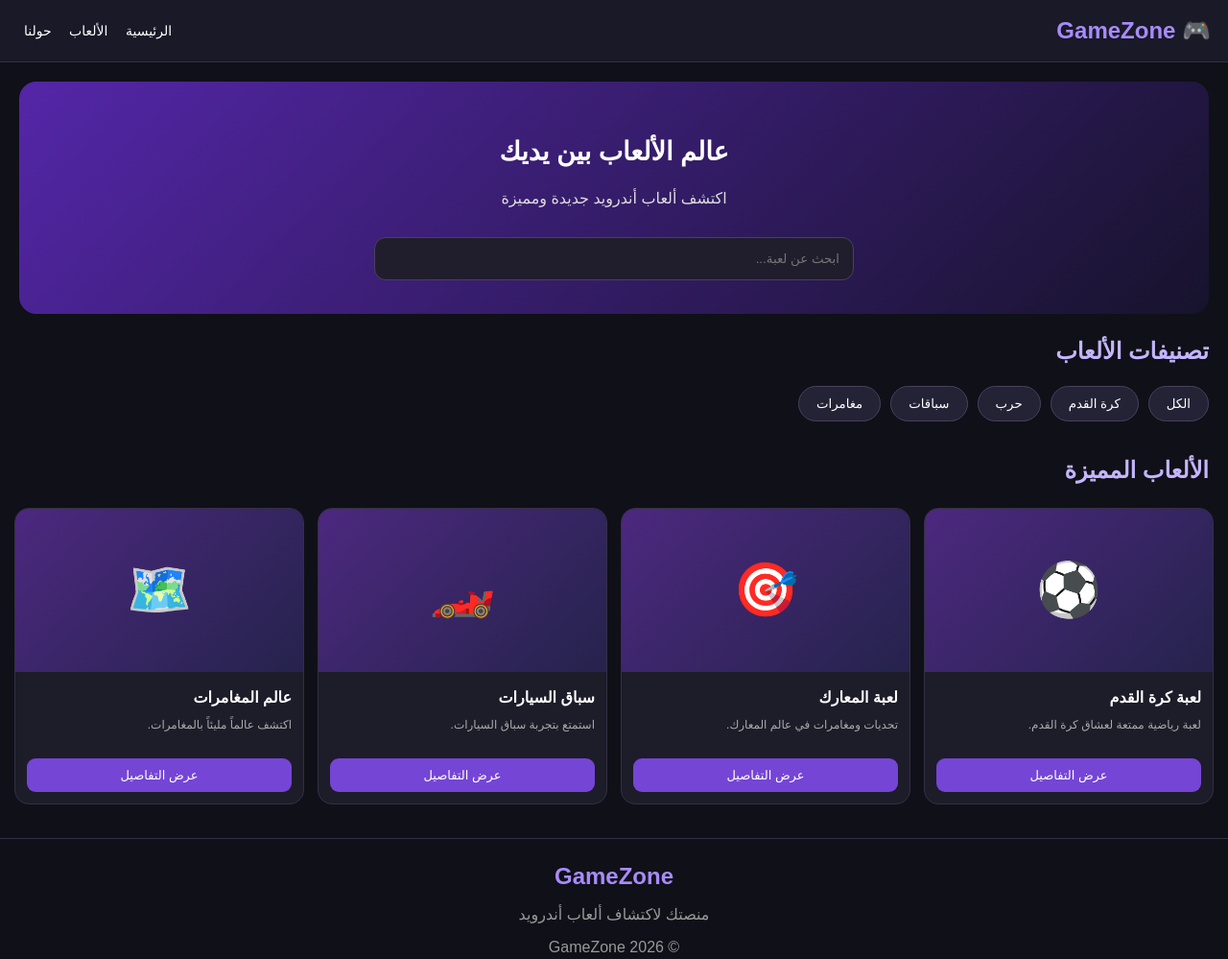
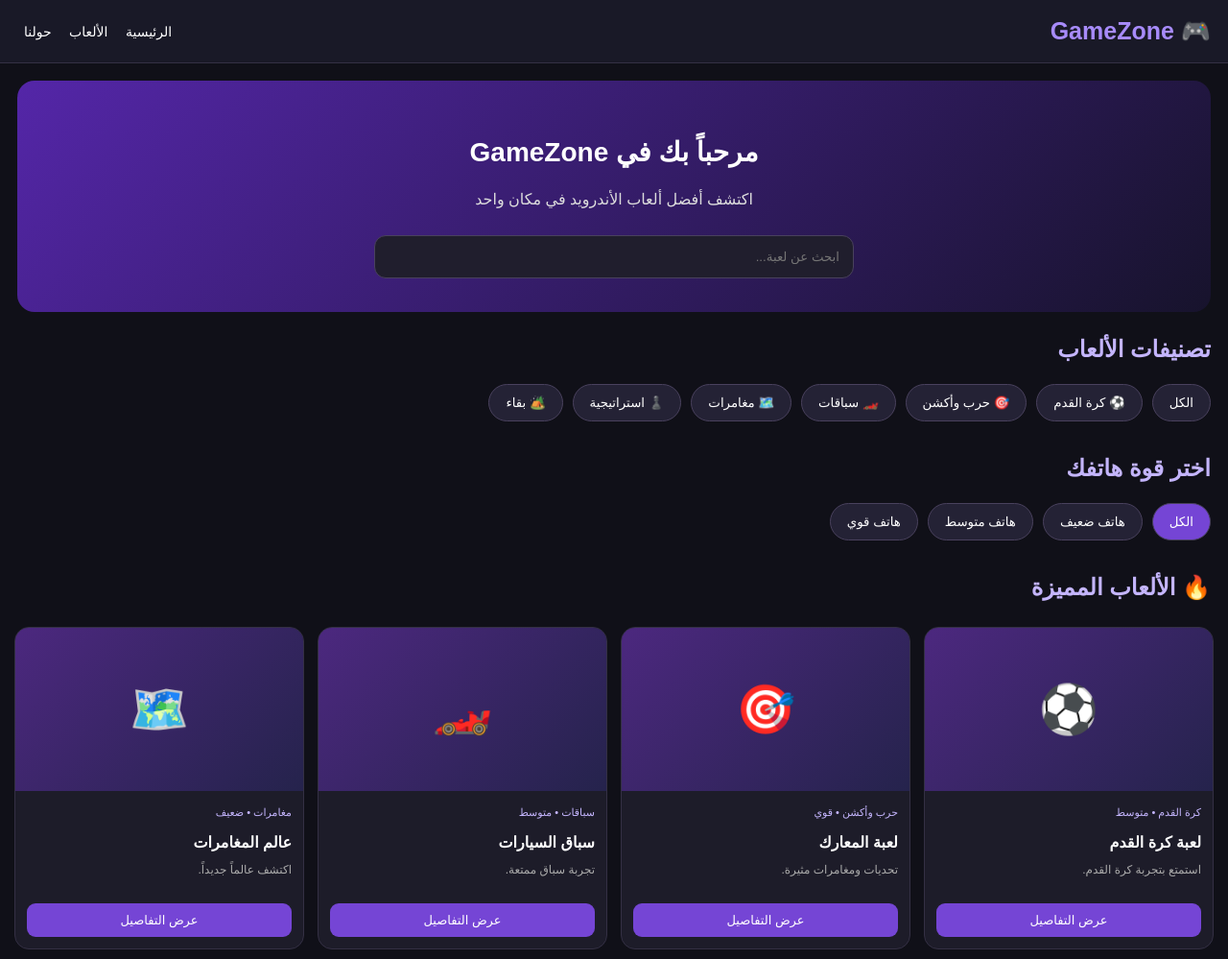
Before and after one commit to ABD743/GameZone-story, a plain HTML site: page index.html in a window 1280 px wide. Shown: the top 999 px of the page at 96% size. Drawn offline with Linux system fonts and the light colour scheme.

Commit message:
Update index.html

```diff
--- a/index.html
+++ b/index.html
@@ -4,173 +4,172 @@
 <head>
 <meta charset="UTF-8">
 <meta name="viewport" content="width=device-width, initial-scale=1.0">
-<title>GameZone | متجر الألعاب</title>
+<title>GameZone | عالم الألعاب</title>
 
 <style>
-* {
- box-sizing: border-box;
+*{box-sizing:border-box}
+
+body{
+ margin:0;
+ background:#101018;
+ color:white;
+ font-family:Arial,sans-serif;
 }
 
-body {
- margin: 0;
- background: #101018;
- color: white;
- font-family: Arial, sans-serif;
+header{
+ background:#191927;
+ padding:18px;
+ display:flex;
+ justify-content:space-between;
+ align-items:center;
+ flex-wrap:wrap;
+ gap:12px;
+ border-bottom:1px solid #343044;
 }
 
-header {
- background: #191927;
- padding: 18px;
- border-bottom: 1px solid #343044;
- display: flex;
- justify-content: space-between;
- align-items: center;
- flex-wrap: wrap;
- gap: 12px;
+.logo{
+ color:#a78bfa;
+ font-size:25px;
+ font-weight:bold;
 }
 
-.logo {
- font-size: 24px;
- font-weight: bold;
- color: #a78bfa;
+nav a{
+ color:white;
+ text-decoration:none;
+ margin:7px;
+ font-size:14px;
 }
 
-nav a {
- color: white;
- text-decoration: none;
- margin: 7px;
- font-size: 14px;
+.hero{
+ margin:18px;
+ padding:35px 15px;
+ border-radius:18px;
+ text-align:center;
+ background:linear-gradient(135deg,#5426a8,#17132c);
 }
 
-.hero {
- margin: 20px;
- padding: 35px 15px;
- border-radius: 18px;
- background: linear-gradient(135deg,#5426a8,#17132c);
- text-align: center;
+.hero h1{font-size:28px}
+.hero p{color:#ddd}
+
+.search{
+ width:90%;
+ max-width:500px;
+ padding:14px;
+ border-radius:12px;
+ border:1px solid #49415d;
+ background:#201e2d;
+ color:white;
+ margin-top:12px;
 }
 
-.hero h1 {
- font-size: 27px;
+h2{
+ color:#c4b5fd;
+ margin:25px 18px 12px;
 }
 
-.hero p {
- color: #ddd;
+.categories{
+ display:flex;
+ gap:10px;
+ overflow-x:auto;
+ padding:10px 18px;
 }
 
-.search {
- width: 90%;
- max-width: 500px;
- padding: 14px;
- border: 1px solid #49415d;
- border-radius: 12px;
- background: #201e2d;
- color: white;
- margin-top: 15px;
+.categories button,
+.filter button{
+ background:#242235;
+ color:white;
+ border:1px solid #49415d;
+ border-radius:20px;
+ padding:11px 17px;
+ white-space:nowrap;
+ cursor:pointer;
 }
 
-h2 {
- margin: 25px 20px 10px;
- color: #c4b5fd;
+.categories button:hover,
+.filter button:hover,
+.filter button.active{
+ background:#7545d5;
 }
 
-.categories {
- display: flex;
- gap: 10px;
- overflow-x: auto;
- padding: 12px 20px;
+.filter{
+ display:flex;
+ gap:10px;
+ overflow-x:auto;
+ padding:10px 18px;
 }
 
-.categories button {
- background: #242235;
- color: white;
- border: 1px solid #49415d;
- border-radius: 20px;
- padding: 10px 18px;
- white-space: nowrap;
- cursor: pointer;
+.games{
+ display:grid;
+ grid-template-columns:repeat(2,minmax(0,1fr));
+ gap:14px;
+ padding:15px;
 }
 
-.categories button:hover {
- background: #7545d5;
+.card{
+ background:#1d1c29;
+ border:1px solid #343044;
+ border-radius:15px;
+ overflow:hidden;
 }
 
-.games {
- display: grid;
- grid-template-columns: repeat(2,minmax(0,1fr));
- gap: 14px;
- padding: 15px;
+.cover{
+ height:120px;
+ display:flex;
+ align-items:center;
+ justify-content:center;
+ font-size:50px;
+ background:linear-gradient(135deg,#4c287f,#25234c);
 }
 
-.card {
- background: #1d1c29;
- border: 1px solid #343044;
- border-radius: 15px;
- overflow: hidden;
- min-width: 0;
+.info{padding:12px}
+
+.info h3{
+ margin:5px 0;
+ font-size:16px;
 }
 
-.cover {
- height: 125px;
- display: flex;
- align-items: center;
- justify-content: center;
- font-size: 55px;
- background: linear-gradient(135deg,#4c287f,#25234c);
+.info p{
+ color:#aaa;
+ font-size:12px;
+ min-height:30px;
 }
 
-.info {
- padding: 12px;
+.tag{
+ display:inline-block;
+ color:#c4b5fd;
+ font-size:11px;
+ margin-bottom:10px;
 }
 
-.info h3 {
- margin: 5px 0;
- font-size: 16px;
+.download{
+ display:block;
+ background:#7545d5;
+ color:white;
+ padding:10px;
+ border-radius:9px;
+ text-decoration:none;
+ text-align:center;
+ font-size:13px;
 }
 
-.info p {
- font-size: 12px;
- color: #aaa;
- min-height: 30px;
+.empty{
+ display:none;
+ text-align:center;
+ padding:25px;
+ color:#aaa;
 }
 
-.download {
- display: block;
- text-align: center;
- background: #7545d5;
- color: white;
- padding: 10px;
- border-radius: 9px;
- text-decoration: none;
- font-size: 13px;
+footer{
+ text-align:center;
+ padding:25px;
+ color:#999;
+ border-top:1px solid #343044;
+ margin-top:25px;
 }
 
-.download:hover {
- background: #9365ef;
-}
-
-.empty {
- display: none;
- text-align: center;
- color: #aaa;
- padding: 25px;
-}
-
-footer {
- text-align: center;
- padding: 25px;
- color: #999;
- border-top: 1px solid #343044;
- margin-top: 20px;
-}
-
-@media(min-width:700px) {
- .games {
-  grid-template-columns: repeat(4,1fr);
- }
- .cover {
-  height: 170px;
- }
+@media(min-width:700px){
+ .games{grid-template-columns:repeat(4,1fr)}
+ .cover{height:170px}
 }
 </style>
 </head>
@@ -187,8 +186,8 @@ footer {
 </header>
 
 <section class="hero">
- <h1>عالم الألعاب بين يديك</h1>
- <p>اكتشف ألعاب أندرويد جديدة ومميزة</p>
+ <h1>مرحباً بك في GameZone</h1>
+ <p>اكتشف أفضل ألعاب الأندرويد في مكان واحد</p>
  <input class="search" id="search"
  placeholder="ابحث عن لعبة..."
  oninput="filterGames()">
@@ -198,96 +197,144 @@ footer {
 
 <div class="categories">
  <button onclick="filterCategory('all')">الكل</button>
- <button onclick="filterCategory('كرة قدم')">كرة القدم</button>
- <button onclick="filterCategory('حرب')">حرب</button>
- <button onclick="filterCategory('سباق')">سباقات</button>
- <button onclick="filterCategory('مغامرات')">مغامرات</button>
+ <button onclick="filterCategory('كرة قدم')">⚽ كرة القدم</button>
+ <button onclick="filterCategory('حرب')">🎯 حرب وأكشن</button>
+ <button onclick="filterCategory('سباق')">🏎️ سباقات</button>
+ <button onclick="filterCategory('مغامرات')">🗺️ مغامرات</button>
+ <button onclick="filterCategory('استراتيجية')">♟️ استراتيجية</button>
+ <button onclick="filterCategory('بقاء')">🏕️ بقاء</button>
 </div>
 
-<h2 id="games">الألعاب المميزة</h2>
+<h2>اختر قوة هاتفك</h2>
+
+<div class="filter">
+ <button class="active" onclick="filterPower('all',this)">الكل</button>
+ <button onclick="filterPower('ضعيف',this)">هاتف ضعيف</button>
+ <button onclick="filterPower('متوسط',this)">هاتف متوسط</button>
+ <button onclick="filterPower('قوي',this)">هاتف قوي</button>
+</div>
+
+<h2 id="games">🔥 الألعاب المميزة</h2>
 
 <div class="games" id="gameList">
 
- <div class="card" data-category="كرة قدم">
+ <div class="card" data-category="كرة قدم" data-power="متوسط">
   <div class="cover">⚽</div>
   <div class="info">
+   <span class="tag">كرة القدم • متوسط</span>
    <h3>لعبة كرة القدم</h3>
-   <p>لعبة رياضية ممتعة لعشاق كرة القدم.</p>
+   <p>استمتع بتجربة كرة القدم.</p>
    <a class="download" href="game.html?id=1">عرض التفاصيل</a>
   </div>
  </div>
 
- <div class="card" data-category="حرب">
+ <div class="card" data-category="حرب" data-power="قوي">
   <div class="cover">🎯</div>
   <div class="info">
+   <span class="tag">حرب وأكشن • قوي</span>
    <h3>لعبة المعارك</h3>
-   <p>تحديات ومغامرات في عالم المعارك.</p>
+   <p>تحديات ومغامرات مثيرة.</p>
    <a class="download" href="game.html?id=2">عرض التفاصيل</a>
   </div>
  </div>
 
- <div class="card" data-category="سباق">
+ <div class="card" data-category="سباق" data-power="متوسط">
   <div class="cover">🏎️</div>
   <div class="info">
+   <span class="tag">سباقات • متوسط</span>
    <h3>سباق السيارات</h3>
-   <p>استمتع بتجربة سباق السيارات.</p>
+   <p>تجربة سباق ممتعة.</p>
    <a class="download" href="game.html?id=3">عرض التفاصيل</a>
   </div>
  </div>
 
- <div class="card" data-category="مغامرات">
+ <div class="card" data-category="مغامرات" data-power="ضعيف">
   <div class="cover">🗺️</div>
   <div class="info">
+   <span class="tag">مغامرات • ضعيف</span>
    <h3>عالم المغامرات</h3>
-   <p>اكتشف عالماً مليئاً بالمغامرات.</p>
+   <p>اكتشف عالماً جديداً.</p>
    <a class="download" href="game.html?id=4">عرض التفاصيل</a>
+  </div>
+ </div>
+
+ <div class="card" data-category="استراتيجية" data-power="ضعيف">
+  <div class="cover">♟️</div>
+  <div class="info">
+   <span class="tag">استراتيجية • ضعيف</span>
+   <h3>لعبة الاستراتيجية</h3>
+   <p>خطط وحقق الانتصار.</p>
+   <a class="download" href="game.html?id=5">عرض التفاصيل</a>
+  </div>
+ </div>
+
+ <div class="card" data-category="بقاء" data-power="متوسط">
+  <div class="cover">🏕️</div>
+  <div class="info">
+   <span class="tag">بقاء • متوسط</span>
+   <h3>لعبة البقاء</h3>
+   <p>استكشف العالم واجمع الموارد.</p>
+   <a class="download" href="game.html?id=6">عرض التفاصيل</a>
   </div>
  </div>
 
 </div>
 
 <div class="empty" id="empty">
- لا توجد ألعاب مطابقة للبحث.
+ لا توجد ألعاب مطابقة.
 </div>
 
 <footer id="about">
- <div class="logo">GameZone</div>
- <p>منصتك لاكتشاف ألعاب أندرويد</p>
+ <div class="logo">GameZone 🎮</div>
+ <p>وجهتك لاكتشاف ألعاب الأندرويد</p>
  <p>© 2026 GameZone</p>
 </footer>
 
 <script>
-function filterGames() {
- const q = document.getElementById('search').value.toLowerCase();
 
- document.querySelectorAll('.card').forEach(card => {
-  card.style.display =
-   card.innerText.toLowerCase().includes(q) ? '' : 'none';
+let selectedCategory='all';
+let selectedPower='all';
+
+function updateGames(){
+ const cards=document.querySelectorAll('.card');
+ let visible=0;
+ const q=document.getElementById('search').value.toLowerCase();
+
+ cards.forEach(card=>{
+  const matchText=card.innerText.toLowerCase().includes(q);
+  const matchCategory=selectedCategory==='all' ||
+   card.dataset.category===selectedCategory;
+  const matchPower=selectedPower==='all' ||
+   card.dataset.power===selectedPower;
+
+  const show=matchText && matchCategory && matchPower;
+  card.style.display=show?'':'none';
+  if(show) visible++;
  });
 
- checkEmpty();
+ document.getElementById('empty').style.display=
+  visible?'none':'block';
 }
 
-function filterCategory(category) {
- document.getElementById('search').value = '';
-
- document.querySelectorAll('.card').forEach(card => {
-  card.style.display =
-   (category === 'all' || card.dataset.category === category)
-   ? '' : 'none';
- });
-
- checkEmpty();
+function filterGames(){
+ updateGames();
 }
 
-function checkEmpty() {
- const cards = [...document.querySelectorAll('.card')];
- const visible = cards.some(card => card.style.display !== 'none');
+function filterCategory(category){
+ selectedCategory=category;
+ updateGames();
+}
 
- document.getElementById('empty').style.display =
-  visible ? 'none' : 'block';
+function filterPower(power,button){
+ selectedPower=power;
+ document.querySelectorAll('.filter button').forEach(b=>{
+  b.classList.remove('active');
+ });
+ button.classList.add('active');
+ updateGames();
 }
+
 </script>
 
 </body>
-</html>
+    </html>
```
